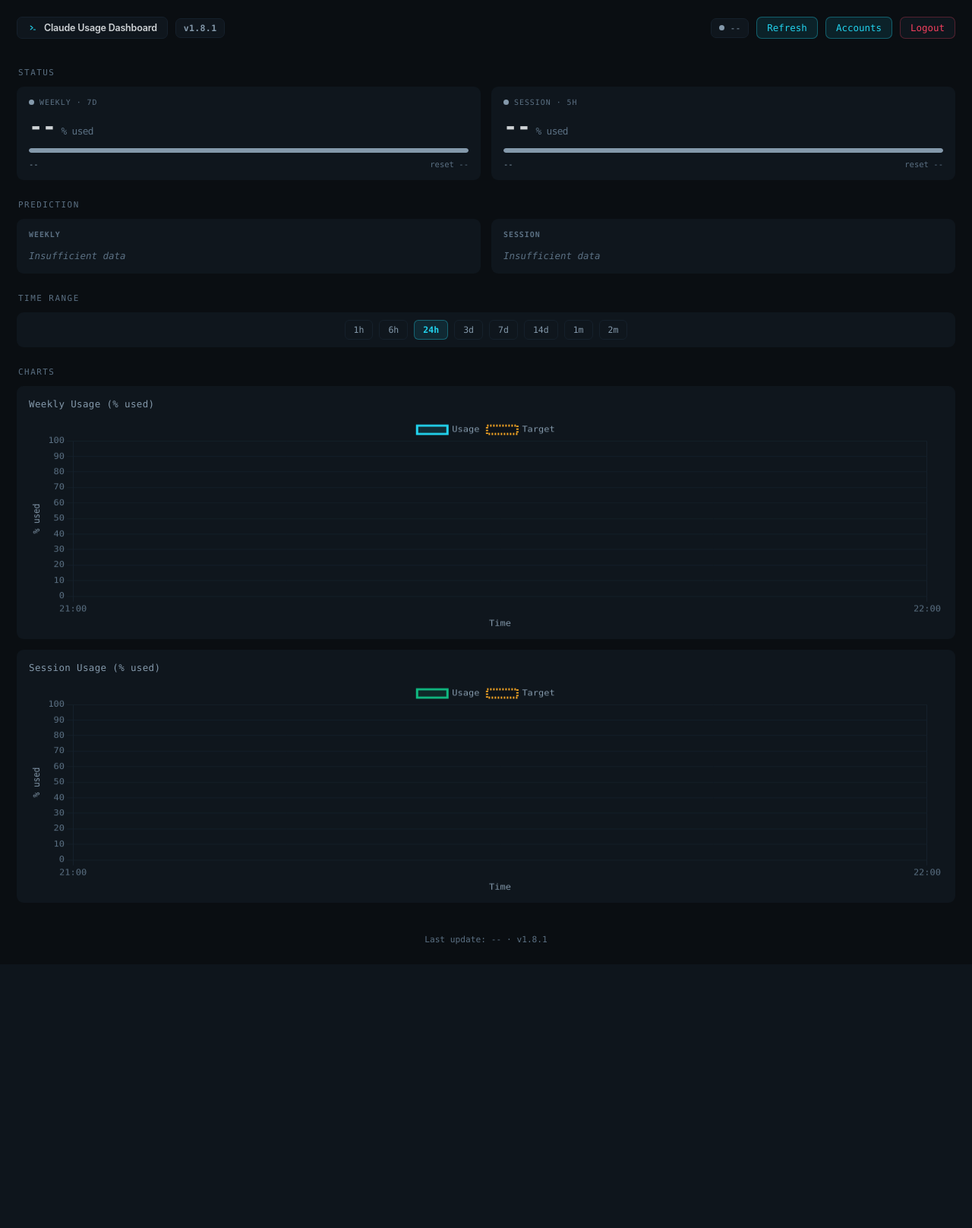
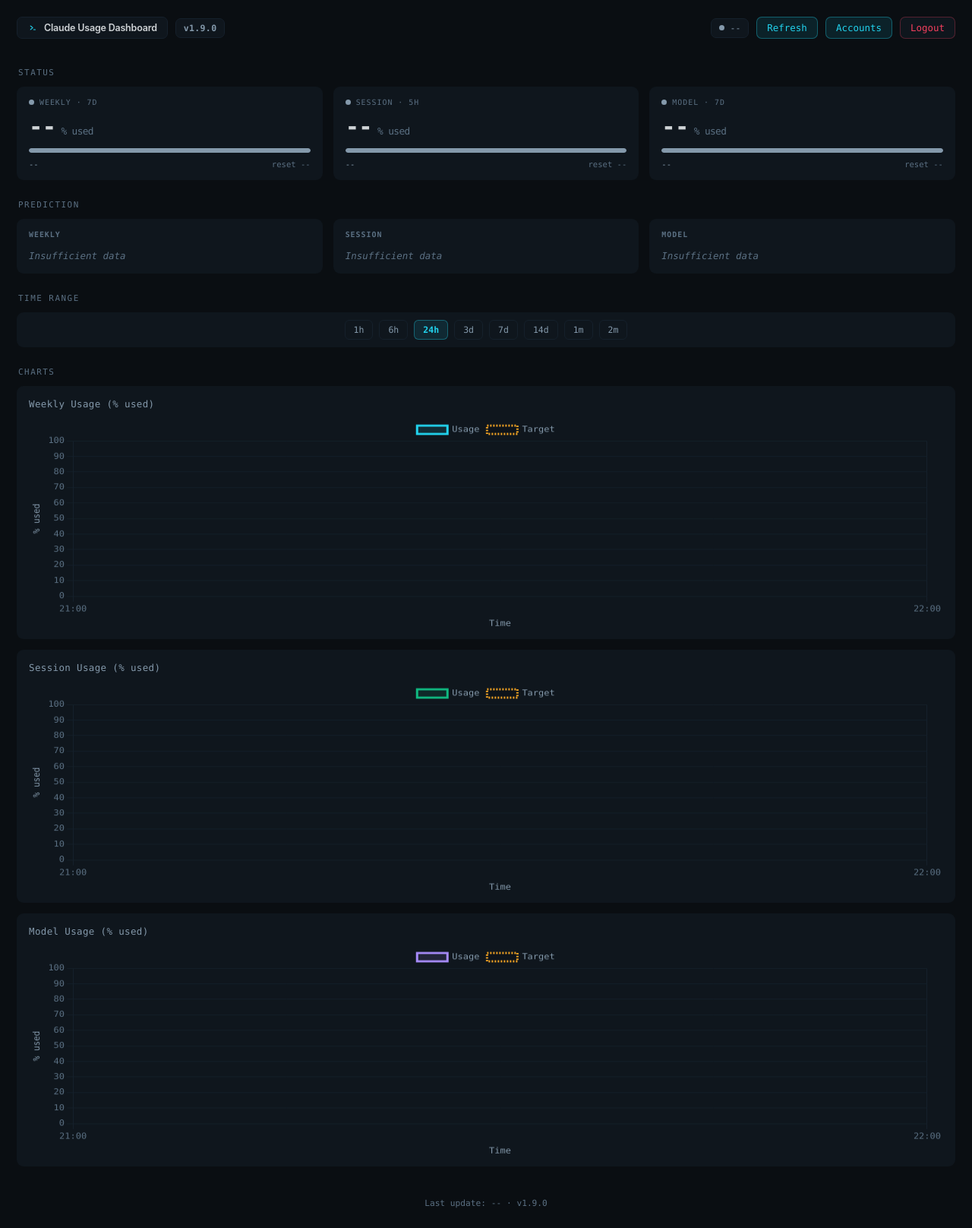
Before and after one commit to robsonek/claude-usage-dashboard, a Flask app: page / in a window 1280 px wide. Shown: the whole page at 76% size. Before the commit the page ends 1242 px from the top, so only its background shows below. Run offline with Flask 3, Linux system fonts and the light colour scheme; the visitor is signed in with stand-in values (Sample User, id 1); data that the repository does not hold is empty; parts of the project's set-up code (start-up, migrations or seed data) failed here and were passed over.

Commit message:
feat: restore per-model card for the weekly_scoped (Fable) limit (v1.9.0)
On 2026-07-01 (Fable launch) Anthropic reintroduced the per-model weekly
window in /api/oauth/usage — as a canonical limits entry with kind
'weekly_scoped', named only in scope.model.display_name (the flat
seven_day_sonnet/opus stay null). The v1.8.0 structural mapping picked it
up automatically but derived the model name from the kind suffix, storing
model='scoped'.

- map_usage_response: new _scoped_model_name reads scope.model.display_name
  (fallback: scope.model.id, then the kind suffix), lowercased to match the
  legacy stored names ('sonnet').
- Restore the per-model GUI removed in v1.8.1, now with dynamic labels
  driven by limits.model_specific.model (no hardcoded model name): status
  card, prediction card, chart (violet line), account-bar third meter.
  Status + prediction grids back to 3 columns; --line-model CSS token.
- /api/accounts: expose model_name so the account bar can label its meter.

Tests: two new weekly_scoped mapping cases (real prod shape); UI hooks
re-asserted; full suite green (144).

Co-Authored-By: Claude Fable 5 <noreply@anthropic.com>

```diff
--- a/app.py
+++ b/app.py
@@ -403,7 +403,7 @@ def api_accounts():
     db = get_db()
     out = []
     for acc in db.list_accounts():
-        weekly = session_pct = model_pct = None
+        weekly = session_pct = model_pct = model_name = None
         weekly_reset = session_reset = model_reset = None
         weekly_start = session_start = model_start = None
         weekly_exceed = session_exceed = model_exceed = False
@@ -422,6 +422,7 @@ def api_accounts():
                 model_pct = mq.get('percent_remaining')
                 model_reset = mq.get('resets_at')
                 model_start = mq.get('period_start_at')
+                model_name = mq.get('model')
             # Same prediction the dashboard uses, so the mini-card color can match
             # the big STATUS card (a forecast overage escalates to amber even at low %).
             history = db.get_history(account_id=acc['id'],
@@ -430,7 +431,7 @@ def api_accounts():
             session_exceed = bool((calculate_prediction(history, 'session') or {}).get('will_exceed'))
             model_exceed = bool((calculate_prediction(history, 'model_specific') or {}).get('will_exceed'))
         out.append({**acc, 'weekly_remaining': weekly, 'session_remaining': session_pct,
-                    'model_remaining': model_pct,
+                    'model_remaining': model_pct, 'model_name': model_name,
                     'weekly_resets_at': weekly_reset, 'session_resets_at': session_reset,
                     'model_resets_at': model_reset,
                     'weekly_period_start': weekly_start, 'session_period_start': session_start,
--- a/config.py
+++ b/config.py
@@ -5,7 +5,7 @@ from werkzeug.security import generate_password_hash
 # App version — shown in the dashboard UI (header chip + footer). Single source
 # of truth. RULE: bump this (at least the patch level) on EVERY git push, so each
 # pushed/deployed state carries a unique version. See memory feedback_bump_version_on_push.
-VERSION = '1.8.1'
+VERSION = '1.9.0'
 
 # Paths
 BASE_DIR = os.path.dirname(os.path.abspath(__file__))
--- a/static/style.css
+++ b/static/style.css
@@ -15,6 +15,7 @@
   --crit:#f43f5e;
   --line-weekly:#22d3ee;
   --line-session:#10b981;
+  --line-model:#a78bfa;
   --reset-marker-color:rgba(120,150,170,.5);
   --mono:ui-monospace,SFMono-Regular,Menlo,Consolas,monospace;
   --sans:-apple-system,BlinkMacSystemFont,'Segoe UI',Roboto,Oxygen,Ubuntu,sans-serif;
@@ -70,7 +71,7 @@ header h1{font-size:1.15rem;font-weight:600;letter-spacing:-.01em}
 .label-hint{opacity:.65;letter-spacing:.08em}
 
 /* Status cards */
-.current-status{display:grid;grid-template-columns:repeat(2,1fr);gap:14px;margin-bottom:26px}
+.current-status{display:grid;grid-template-columns:repeat(3,1fr);gap:14px;margin-bottom:26px}
 .status-card{background:var(--panel);border-radius:9px;padding:15px 16px;overflow:hidden}
 .status-head{display:flex;justify-content:space-between;align-items:flex-start;margin-bottom:9px}
 .status-name{font-family:var(--mono);font-size:.62rem;letter-spacing:.1em;text-transform:uppercase;color:var(--label);display:flex;align-items:center}
@@ -96,7 +97,7 @@ header h1{font-size:1.15rem;font-weight:600;letter-spacing:-.01em}
 
 /* Prediction */
 .prediction-panel{margin-bottom:26px}
-.predictions{display:grid;grid-template-columns:repeat(2,1fr);gap:14px}
+.predictions{display:grid;grid-template-columns:repeat(3,1fr);gap:14px}
 .prediction-card{background:var(--panel);border-radius:9px;padding:15px 16px}
 .prediction-card h4{font-family:var(--mono);font-size:.62rem;letter-spacing:.1em;text-transform:uppercase;color:var(--label);margin-bottom:11px}
 .pred-badge{display:inline-flex;align-items:center;gap:6px;font-family:var(--mono);font-size:.7rem;font-weight:600;padding:4px 10px;border-radius:6px;margin-bottom:13px}
--- a/templates/dashboard.html
+++ b/templates/dashboard.html
@@ -74,6 +74,21 @@
                     <span class="reset-time" id="session-reset">reset --</span>
                 </div>
             </div>
+
+            <div class="status-card" id="card-model">
+                <div class="status-head">
+                    <span class="status-name"><span class="dot"></span><span id="model-title">Model · 7d</span></span>
+                    <span class="status-trend" id="model-trend"></span>
+                </div>
+                <div class="status-value"><span id="model-used">--</span><span class="u">% used</span><span class="stale-badge" id="model-stale" hidden></span></div>
+                <div class="progress-container">
+                    <div class="progress-bar" id="model-progress"></div>
+                </div>
+                <div class="status-details">
+                    <span class="remaining" id="model-remaining">--</span>
+                    <span class="reset-time" id="model-reset">reset --</span>
+                </div>
+            </div>
         </section>
 
         <!-- Prediction panel -->
@@ -86,6 +101,10 @@
                 </div>
                 <div class="prediction-card" id="prediction-session">
                     <h4>Session</h4>
+                    <div class="prediction-content">Loading...</div>
+                </div>
+                <div class="prediction-card" id="prediction-model">
+                    <h4 id="prediction-model-title">Model</h4>
                     <div class="prediction-content">Loading...</div>
                 </div>
             </div>
@@ -115,6 +134,11 @@
             <div class="chart-container">
                 <h2>Session Usage (% used)</h2>
                 <canvas id="chart-session"></canvas>
+            </div>
+
+            <div class="chart-container">
+                <h2 id="model-chart-title">Model Usage (% used)</h2>
+                <canvas id="chart-model"></canvas>
             </div>
         </section>
 
@@ -226,7 +250,10 @@
                         meter('Weekly', a.weekly_remaining, a.weekly_will_exceed,
                               a.weekly_resets_at, a.weekly_period_start, 168),
                         meter('Session', a.session_remaining, a.session_will_exceed,
-                              a.session_resets_at, a.session_period_start, 5));
+                              a.session_resets_at, a.session_period_start, 5),
+                        meter(capitalize(a.model_name) || 'Model', a.model_remaining,
+                              a.model_will_exceed, a.model_resets_at,
+                              a.model_period_start, 168));
                     bar.appendChild(btn);
                 }
             } catch (error) {
@@ -419,12 +446,13 @@
             }
         };
 
-        let chartWeekly, chartSession;
+        let chartWeekly, chartSession, chartModel;
 
         // Initialize charts
         function initCharts() {
             const ctxWeekly = document.getElementById('chart-weekly').getContext('2d');
             const ctxSession = document.getElementById('chart-session').getContext('2d');
+            const ctxModel = document.getElementById('chart-model').getContext('2d');
 
             chartWeekly = new Chart(ctxWeekly, {
                 ...chartConfig,
@@ -446,6 +474,16 @@
                     ]
                 }
             });
+
+            chartModel = new Chart(ctxModel, {
+                ...chartConfig,
+                data: {
+                    datasets: [
+                        { label: 'Usage', borderColor: '#a78bfa', backgroundColor: 'rgba(167, 139, 250, 0.12)', fill: true, data: [], segment: usageSegment, order: 2 },
+                        { label: 'Target', borderColor: '#f5a524', borderDash: [2, 2], fill: false, pointRadius: 0, data: [], segment: targetSegment, order: 1 }
+                    ]
+                }
+            });
         }
 
         // Combined per-quota signals that color the status card: current usage
@@ -455,7 +493,8 @@
         const SEVERITY = { ok: 0, warning: 1, critical: 2 };
         const statusState = {
             weekly:  { used: null, willExceed: false, cardId: 'card-weekly',  barId: 'weekly-progress' },
-            session: { used: null, willExceed: false, cardId: 'card-session', barId: 'session-progress' }
+            session: { used: null, willExceed: false, cardId: 'card-session', barId: 'session-progress' },
+            model:   { used: null, willExceed: false, cardId: 'card-model',   barId: 'model-progress' }
         };
 
         function applyStatusColor(key) {
@@ -550,6 +589,18 @@
                 setStatusCard('weekly', limits.weekly);
                 setStatusCard('session', limits.session);
 
+                // Always route the model card through setStatusCard (even when
+                // model_specific is absent) so a prior stale marker gets cleared
+                // instead of sticking; only refresh the titles when we have a model.
+                const m = limits.model_specific && limits.model_specific.model;
+                if (m) {
+                    const name = capitalize(m);
+                    document.getElementById('model-title').textContent = name + ' · 7d';
+                    document.getElementById('prediction-model-title').textContent = name;
+                    document.getElementById('model-chart-title').textContent = name + ' Usage (% used)';
+                }
+                setStatusCard('model', limits.model_specific);
+
                 document.getElementById('last-update').textContent = data.timestamp ? new Date(data.timestamp).toLocaleString() : '--';
                 updateFreshness(data.timestamp);
                 return data.timestamp || null;
@@ -579,6 +630,7 @@
 
                 const weeklyData = [];
                 const sessionData = [];
+                const modelData = [];
 
                 history.forEach(record => {
                     const timestamp = new Date(record.timestamp);
@@ -598,6 +650,14 @@
                             y: 100 - (limits.session.percent_remaining || 0),
                             resetAt: limits.session.resets_at,
                             periodStartAt: limits.session.period_start_at
+                        });
+                    }
+                    if (limits.model_specific) {
+                        modelData.push({
+                            x: timestamp,
+                            y: 100 - (limits.model_specific.percent_remaining || 0),
+                            resetAt: limits.model_specific.resets_at,
+                            periodStartAt: limits.model_specific.period_start_at
                         });
                     }
                 });
@@ -627,6 +687,11 @@
                     chartSession.$resetMarkerLines = extractResetMarkers(sessionData);
                 }
                 chartSession.update();
+
+                chartModel.data.datasets[0].data = modelData;
+                chartModel.data.datasets[1].data = calculateIdealLine(modelData, 168);
+                chartModel.$resetMarkerLines = extractResetMarkers(modelData);
+                chartModel.update();
             } catch (error) {
                 console.error('Error loading history:', error);
             }
@@ -710,12 +775,15 @@
 
                 updatePredictionCard('prediction-weekly', predictions.weekly);
                 updatePredictionCard('prediction-session', predictions.session);
+                updatePredictionCard('prediction-model', predictions.model_specific);
 
                 setStatusTrend('weekly-trend', predictions.weekly);
                 setStatusTrend('session-trend', predictions.session);
+                setStatusTrend('model-trend', predictions.model_specific);
 
                 setStatusForecast('weekly', predictions.weekly);
                 setStatusForecast('session', predictions.session);
+                setStatusForecast('model', predictions.model_specific);
             } catch (error) {
                 console.error('Error loading predictions:', error);
             }
@@ -796,6 +864,10 @@
         }
 
         // Helper functions
+        function capitalize(s) {
+            return s ? s.charAt(0).toUpperCase() + s.slice(1) : s;
+        }
+
         function formatHours(hours) {
             if (hours === null || hours === undefined) return '--';
             const totalSeconds = Math.round(hours * 3600);
```
Also changed, not shown: api_usage_fetcher.py (+23 -3 lines), test_api_usage_fetcher.py (+27 -0 lines), test_dashboard_ui.py (+8 -5 lines).
